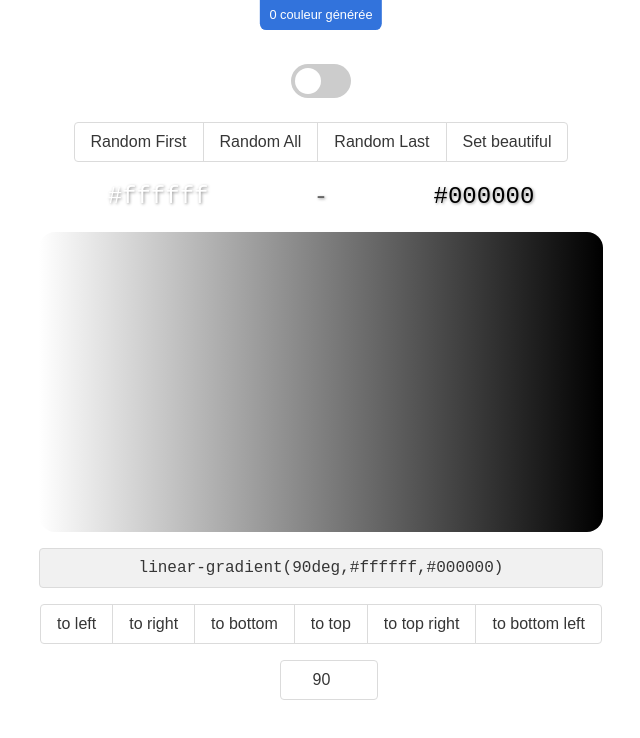
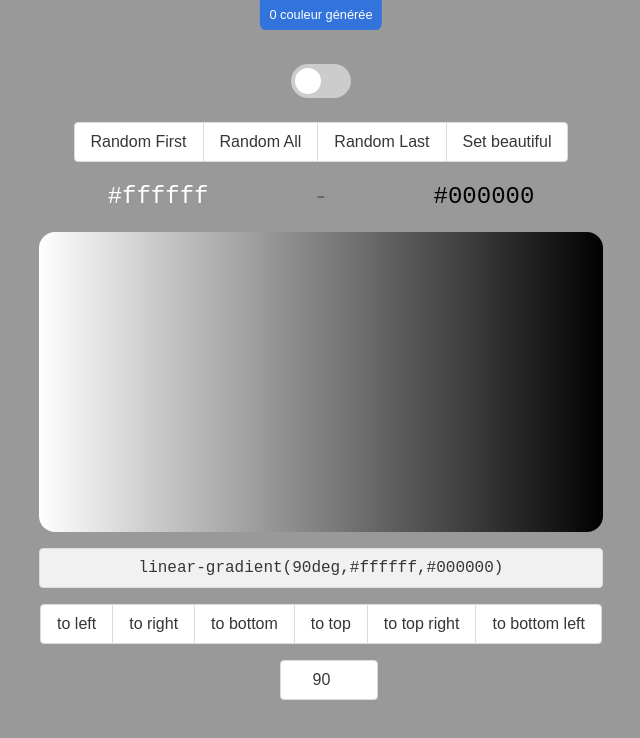
Before and after one commit to AgathePons/react_08_, a JavaScript app: page / in a window 1280 px wide. Shown: the top 738 px of the page, without its empty margins (319-959 px from the left). Built offline with nearby package versions, Linux system fonts and the light colour scheme.

Commit message:
toggle background works

```diff
--- a/src/containers/App.js
+++ b/src/containers/App.js
@@ -1,4 +1,5 @@
 // == Import
+import AppContainer from './AppContainer';
 import NbColors from './NbColors';
 import TogglerContainer from './ToggleContainer';
 import ColorButtons from './ColorButtons';
@@ -12,6 +13,9 @@ import DirectionInput from './DirectionInput';
 function App() {
   return (
     <div className="app">
+      <AppContainer
+        element={(
+          <>
             <NbColors />
             <TogglerContainer />
             <ColorButtons />
@@ -20,6 +24,10 @@ function App() {
             <GradientCodeContainer />
             <DirectionButtons />
             <DirectionInput />
+          </>
+        )}
+      />
+
     </div>
   );
 }
--- /dev/null
+++ b/src/containers/AppContainer.js
@@ -0,0 +1,21 @@
+// == Import
+import { useSelector } from 'react-redux';
+
+// == Component
+function AppContainer({ element }) {
+  const isBackgroundActive = useSelector((state) => state.checkboxValue);
+  const firstColor = useSelector((state) => state.firstColor);
+  const lastColor = useSelector((state) => state.lastColor);
+  const direction = useSelector((state) => state.direction);
+
+  const style = {
+    background: `linear-gradient(${direction},${firstColor},${lastColor})`,
+  };
+  return (
+    <div style={isBackgroundActive ? style : null}>
+      {element}
+    </div>
+  );
+}
+
+export default AppContainer;
--- a/src/styles/index.scss
+++ b/src/styles/index.scss
@@ -3,7 +3,7 @@
 /* Specific */
 body {
   // TODO to remove
-  // background: #999;
+  background: #999;
   font-size: 1rem;
   font-family: 'Roboto', sans-serif;
   line-height: 1.6;
```
Lines whose indentation alone changed are shown as unchanged.
